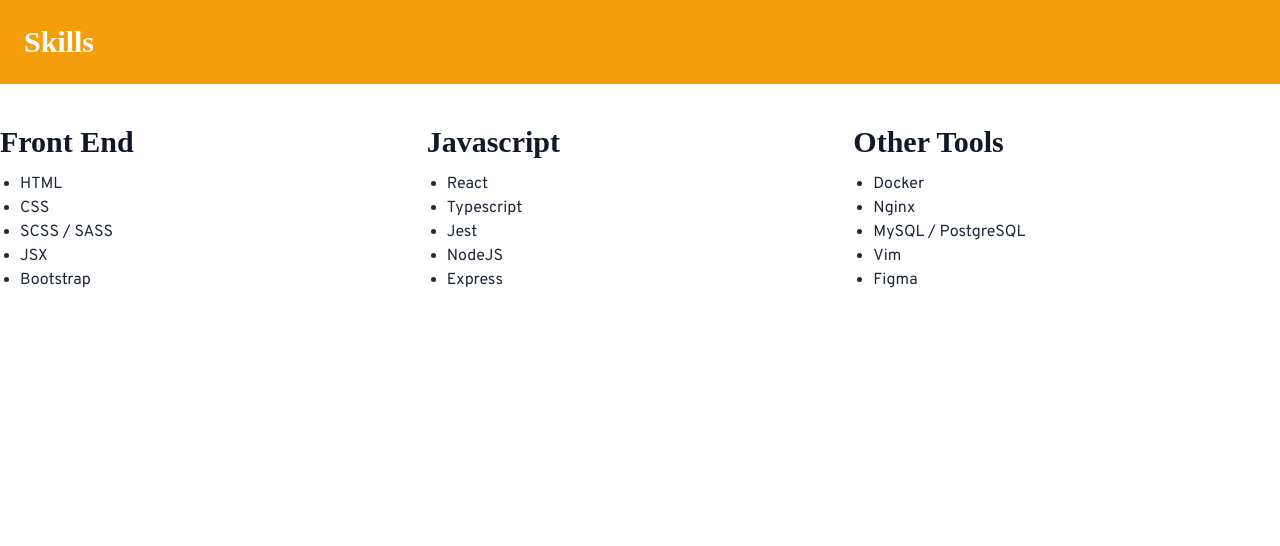
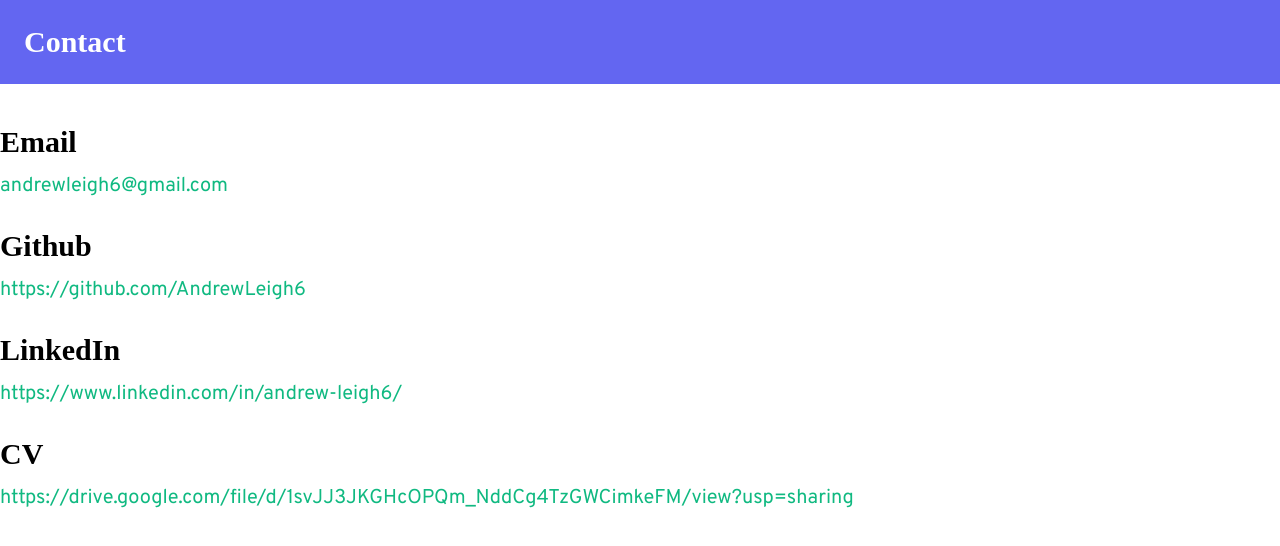
Before and after one commit to AndrewLeigh6/Portfolio-Gatsby, a Gatsby site: page / in a window 1280 px wide. Built offline with nearby package versions, Linux system fonts and the light colour scheme; Gatsby itself is replaced by a stand-in of ours; a web font is replaced by a local one.

Commit message:
Make contact links inline

```diff
--- a/src/components/Contact/ContactDetail/ContactDetail.tsx
+++ b/src/components/Contact/ContactDetail/ContactDetail.tsx
@@ -17,7 +17,7 @@
     <div className="mb-7">
       <p className="font-title text-3xl font-bold mb-3">{props.heading}</p>
       <a href={url} target="_blank">
-        <p className="font-body text-green-500 text-xl">{props.body}</p>
+        <p className="font-body text-green-500 text-xl inline">{props.body}</p>
       </a>
     </div>
   )
--- a/src/pages/index.tsx
+++ b/src/pages/index.tsx
@@ -4,11 +4,13 @@
 import "@fontsource/overpass"
 
 import Skills from "../components/Skills/Skills"
+import Contact from "../components/Contact/Contact"
 
 const IndexPage = () => (
   <React.Fragment>
     <SEO title="Home" />
-    <Skills />
+    {/* <Skills /> */}
+    <Contact />
   </React.Fragment>
 )
 
```
